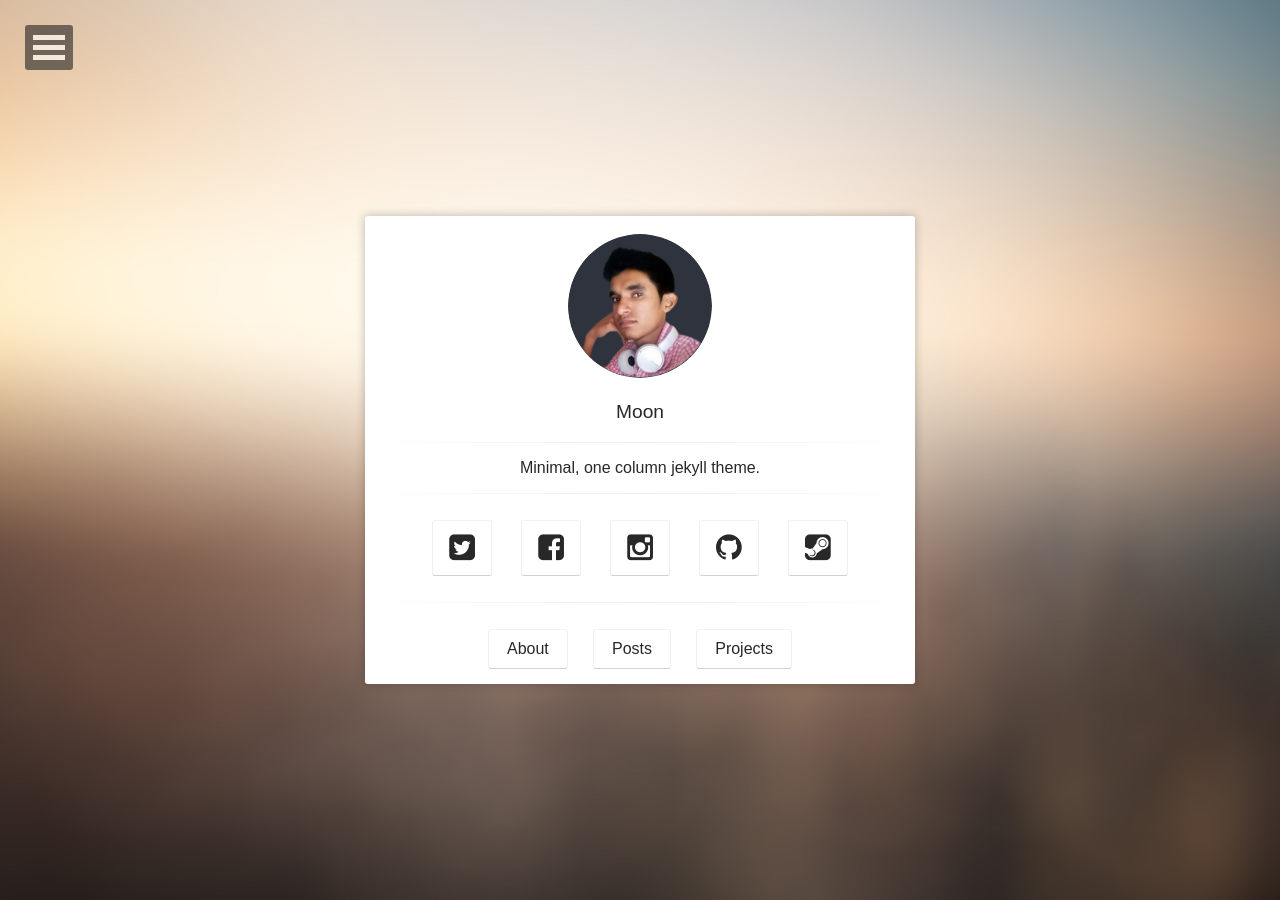
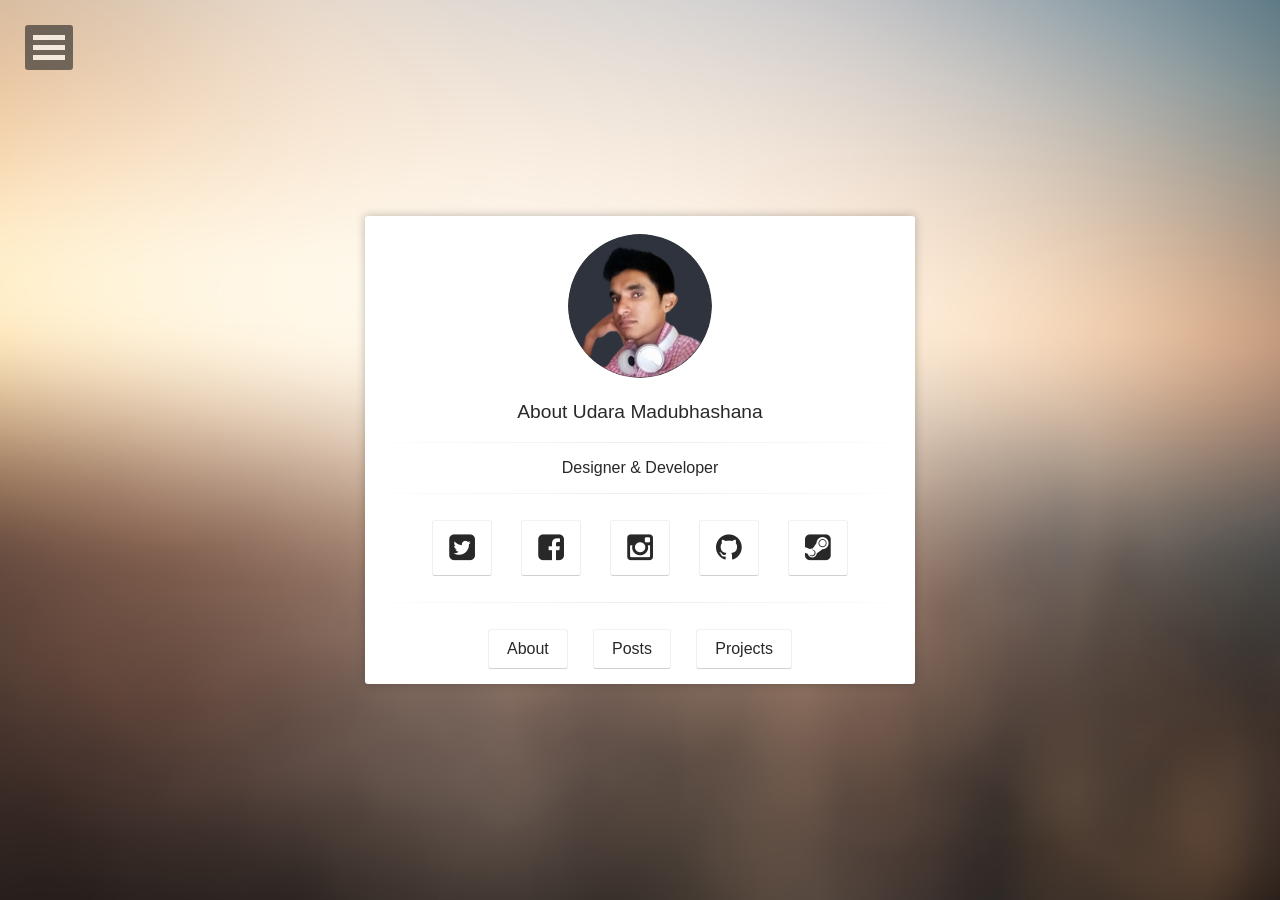
Before and after one commit to Udara-U3/Udara-U3.github.io, a Jekyll site: the page built from index.html, in a window 1280 px wide. Built offline with Jekyll 4.4.1, drawn with Linux system fonts in a browser that asks for light colours; some web fonts are replaced; comment, search, counter and statistics services are not loaded.

Commit message:
personal website

```diff
--- a/_config.yml
+++ b/_config.yml
@@ -1,13 +1,13 @@
 # Site
-title:              Moon
-bio:                'Minimal, one column jekyll theme.'
-description:        "Moon is a minimal, one column jekyll theme for your blog."
+title:              About Udara Madubhashana
+bio:                'Designer & Developer'
+description:        "A TALENTED FREELANCER LOCATED IN OUR LOVELY EARTH"
 reading_time:       true
 words_per_minute:   200
 logo:               'assets/img/logo.png'
 background:         'assets/img/placeholder-big.jpg'
 locale:             en_US
-url:                http://taylantatli.me/Moon
+url:                http://udara-u3.github.io
 
 # Jekyll
 permalink:          /:title/
```
